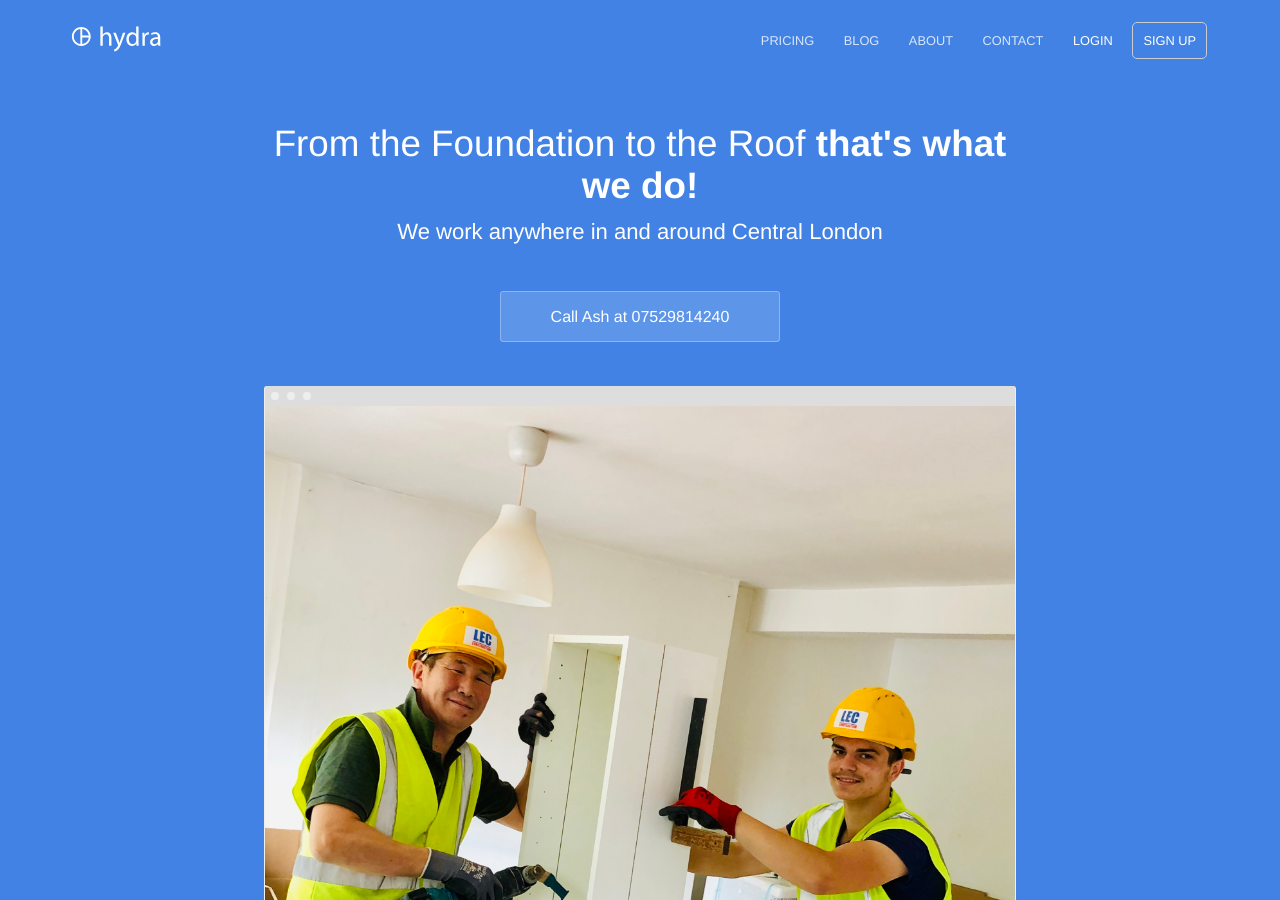
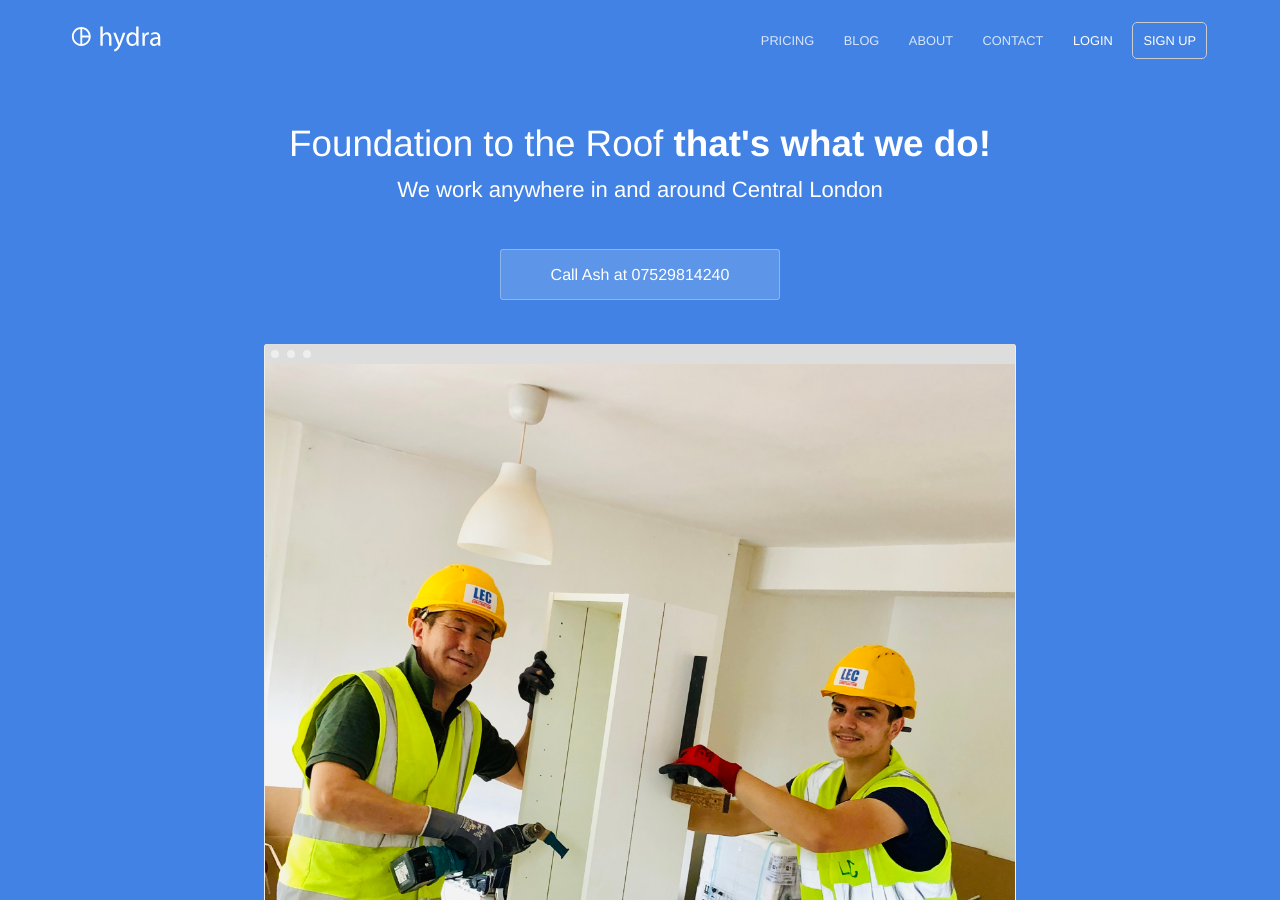
Before and after one commit to lacweb3/constructlancaster, a Jekyll site: the page built from index.html, in a window 1280 px wide and 900 px high. Built offline with Jekyll 4.4.1, drawn with Linux system fonts in a browser that asks for light colours.

Commit message:
Update index.html

```diff
--- a/index.html
+++ b/index.html
@@ -4,7 +4,7 @@ description: We build anything you want from the foundation to the roof.
 ---
 <section class="hero">
 	<div class="text-container">
-		<h1 class="editable">From the Foundation to the Roof<strong> that's what we do!</strong></h1>
+		<h1 class="editable">Foundation to the Roof<strong> that's what we do!</strong></h1>
 		<p class="subtext editable">We work anywhere in and around Central London</p>
 		<div class="cta button alt"><a href="{{ site.baseurl }}/sign-up/">Call Ash at 07529814240</a></div>
 		<div>
```
